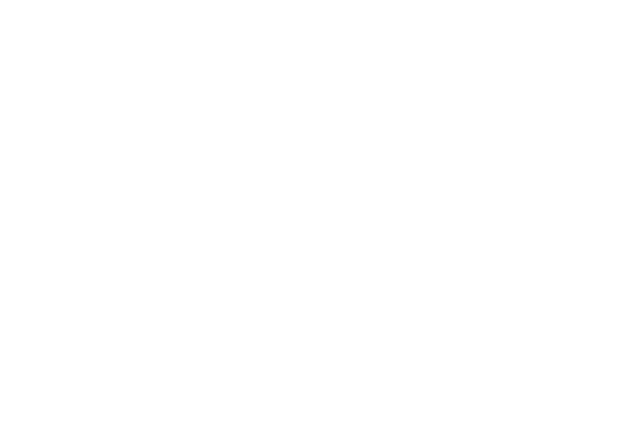
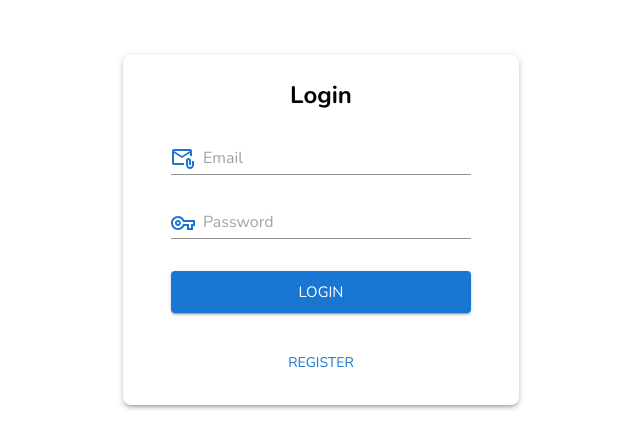
Before and after one commit to myBooInvasion/myBooInvasion, a React (Create React App) app: page /auth in a window 1280 px wide. Before the commit this address had no page. Shown: the part 170-618 px from the top of the page, without its empty margins (319-959 px from the left). Built offline with nearby package versions, Linux system fonts and the light colour scheme.

Commit message:
Auth Page

```diff
--- a/src/App.js
+++ b/src/App.js
@@ -6,6 +6,7 @@
 import Home from './dashboard/Home';
 import Overview from './dashboard/overview/Overview';
 import Profile from './dashboard/profile/Profile';
+import AuthPage from './authentication/AuthPage';
 
 
 const them = createTheme({
@@ -72,6 +73,7 @@
               <Route path='' element={<Overview />} />
               <Route path='profile' element={<Profile />} />
             </Route>
+            <Route path='auth' element={<AuthPage />} />
           </Routes>
         </ThemeProvider>
       </UserContext.Provider>
--- /dev/null
+++ b/src/authentication/Auth.css
@@ -0,0 +1,53 @@
+.title-login,
+.title-register {
+    animation-name: show;
+    animation-duration: .3s;
+    animation-timing-function: ease-in;
+    position: relative;
+    z-index: 1;
+}
+
+@keyframes show {
+    0% {
+        left: -30%;
+        opacity: 0;
+    }
+    100% {
+        left: 0;
+        opacity: 1;
+    }
+}
+
+.user-register {
+    animation-name: fieldShow;
+    animation-duration: .2s;
+    animation-timing-function: ease-in;
+    position: relative;
+}
+
+.email-login,
+.email-register {
+    animation-name: fieldShow;
+    animation-duration: .3s;
+    animation-timing-function: ease-in;
+    position: relative;
+}
+
+.pass-login,
+.pass-register {
+    animation-name: fieldShow;
+    animation-duration: .4s;
+    animation-timing-function: ease-in;
+    position: relative;
+}
+
+@keyframes fieldShow {
+    0% {
+        left: -20%;
+        opacity: 0;
+    }
+    100% {
+        left: 0;
+        opacity: 1;
+    }
+}
--- /dev/null
+++ b/src/authentication/AuthPage.js
@@ -0,0 +1,111 @@
+import React, { useState } from 'react';
+import { Box, Button, Container, InputAdornment, Stack, TextField, Typography } from '@mui/material';
+import { AccountCircleOutlined, AttachEmailOutlined, VpnKeyOutlined } from '@mui/icons-material';
+import './Auth.css';
+
+function AuthPage() {
+    // Change Tabs Login/Register
+    const [sign, setSign] = useState(false);
+
+    // Login Data
+    const [loginData, setLoginData] = useState({
+        email: '',
+        password: '',
+    });
+
+    // Register Data
+    const [registerData, setRegisterData] = useState({
+        username: '',
+        email: '',
+        password: '',
+    });
+
+    // Handle Change data Login/Register
+    const handleChange = (property, value) => {
+        if (sign) {
+            setRegisterData(
+                Object.defineProperty(registerData, property, {value: value})
+            );
+        } else {
+            setLoginData(
+                Object.defineProperty(loginData, property, {value: value})
+            );
+        }
+    }
+
+    // HandleSubmit
+    const handleSubmit = () => {
+
+    }
+
+    return (
+        <Container maxWidth={'xs'} sx={{ minHeight: '100vh', display: 'flex', alignItems: 'center', textAlign: 'center', zIndex: 2 }}>
+            <Box sx={{ backgroundColor: 'white', boxShadow: 3, borderRadius: 2, flexGrow: 1, py: 3, px: 6 }}>
+                {sign?
+                <RegisterView changeData={handleChange} />:
+                <LoginView changeData={handleChange} submitData={handleSubmit} />}
+                <Button sx={{ mt: 4 }} onClick={() => setSign(!sign)}>{sign? 'Login':'Register'}</Button>
+            </Box>
+        </Container>
+    );
+}
+
+export default AuthPage;
+
+const LoginView = (props) => {
+    return (
+        <Stack component={'form'} spacing={4}>
+            <Typography className='title-login' variant='h5' fontWeight='bold' textAlign='center'>Login</Typography>
+            <TextField id='email' className='email-login' required type={'email'} variant='standard' color='primary' size='medium' placeholder='Email'
+                InputProps={{
+                    startAdornment: (
+                        <InputAdornment position='start'>
+                            <AttachEmailOutlined color='primary' fontSize='medium' />
+                        </InputAdornment>
+                    )
+                }} onChange={e => props.changeData(e.target.id, e.target.value)} />
+            <TextField id='password' className='pass-login' required type={'password'} variant='standard' color='primary' size='medium' placeholder='Password'
+                InputProps={{
+                    startAdornment: (
+                        <InputAdornment position='start'>
+                            <VpnKeyOutlined color='primary' fontSize='medium' />
+                        </InputAdornment>
+                    )
+                }} onChange={e => props.changeData(e.target.id, e.target.value)} />
+            <Button variant='contained' color='primary' size='large' onClick={() => props.submitData()}>Login</Button>
+        </Stack>
+    );
+}
+
+const RegisterView = (props) => {
+    return (
+        <Stack component={'form'} spacing={4}>
+            <Typography className='title-register' variant='h5' fontWeight='bold' textAlign='center'>Register</Typography>
+            <TextField id='username' className='user-register' required variant='standard' color='primary' size='medium' placeholder='Username'
+                InputProps={{
+                    startAdornment: (
+                        <InputAdornment position='start'>
+                            <AccountCircleOutlined color='primary' fontSize='medium' />
+                        </InputAdornment>
+                    )
+                }} onChange={e => props.changeData(e.target.id, e.target.value)} />
+            <TextField id='email' className='email-register' required type={'email'} variant='standard' color='primary' size='medium' placeholder='Email'
+                InputProps={{
+                    startAdornment: (
+                        <InputAdornment position='start'>
+                            <AttachEmailOutlined color='primary' fontSize='medium' />
+                        </InputAdornment>
+                    )
+                }} onChange={e => props.changeData(e.target.id, e.target.value)} />
+            <TextField id='password' className='pass-register' required type={'password'} variant='standard' color='primary' size='medium' placeholder='Password'
+                InputProps={{
+                    startAdornment: (
+                        <InputAdornment position='start'>
+                            <VpnKeyOutlined color='primary' fontSize='medium' />
+                        </InputAdornment>
+                    )
+                }} onChange={e => props.changeData(e.target.id, e.target.value)} />
+            <Button variant='contained' color='primary' size='large'>Register</Button>
+        </Stack>
+    );
+}
--- a/src/dashboard/Navbar.js
+++ b/src/dashboard/Navbar.js
@@ -44,7 +44,7 @@
                     </Menu>
                 </Stack>:
                 <Stack direction='row' sx={{justifyContent: 'flex-end', alignItems: 'center', px: 2}}>
-                    <Button variant='outlined' size='small' sx={{textTransform: 'capitalize'}}>Login</Button>
+                    <Button variant='outlined' size='small' sx={{textTransform: 'capitalize'}} href='/auth'>Login</Button>
                 </Stack>}
             </Grid>
             <Box component={'div'} sx={{ display: 'flex', alignItems: 'center', justifyContent: 'center', width: '4rem', borderLeft: 2, borderColor: '#EDEDED' }}>
```
